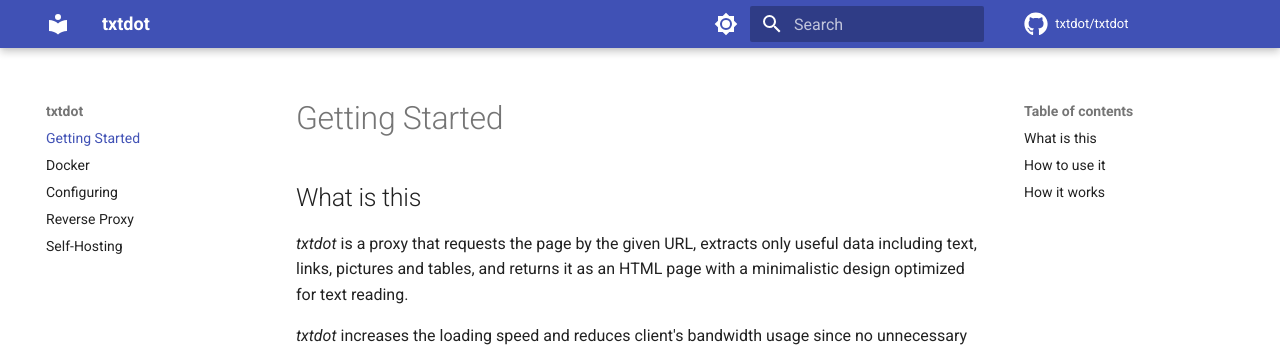
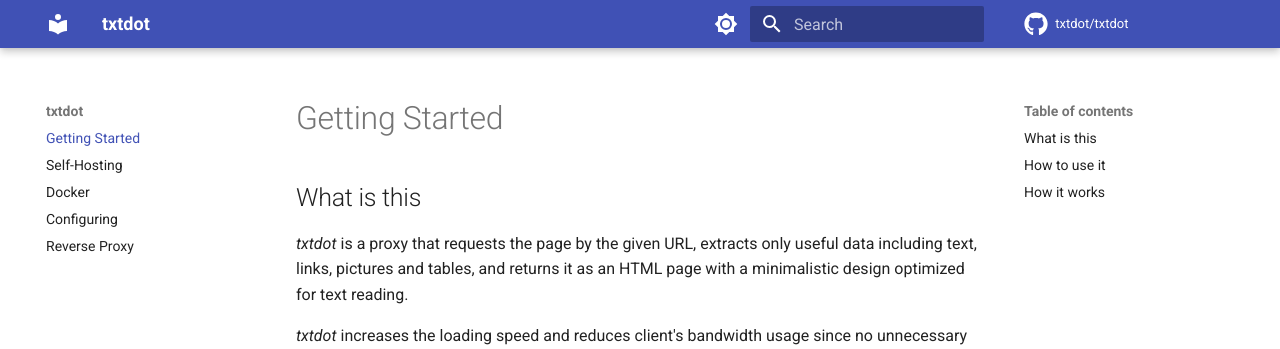
Before and after one commit to TxtDot/documentation, an MkDocs documentation site: the page built from docs/index.md, in a window 1280 px wide. Shown: the top 349 px of the page. Built offline with MkDocs 1.6.1 and Material for MkDocs 9.7.7, drawn with Linux system fonts in a browser that asks for light colours; comment, search, counter and statistics services are not loaded; some of the changed lines change nothing that is shown.

Commit message:
Navigation

```diff
--- a/mkdocs.yml
+++ b/mkdocs.yml
@@ -1,4 +1,10 @@
 site_name: txtdot
+nav:
+  - "Getting Started": index.md
+  - "Self-Hosting": selfhost.md
+  - "Docker": docker.md
+  - "Configuring": env.md
+  - "Reverse Proxy": reverse.md
 repo_url: https://github.com/txtdot/txtdot
 repo_name: txtdot/txtdot
 theme:
```
